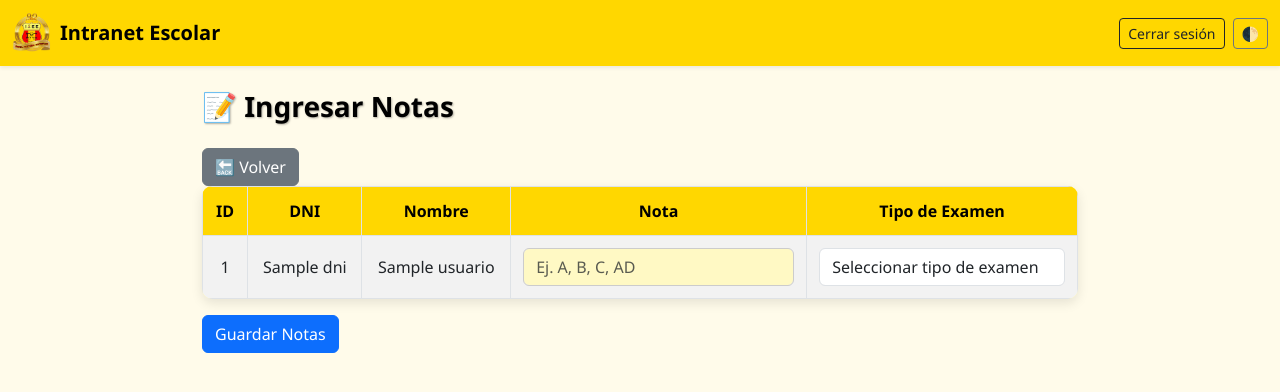
After one commit to NielCM0/DAC, a Flask app: page /ingresar_notas/1 in a window 1280 px wide. The commit adds this page. Shown: the top 392 px of the page. Run offline with Flask 3, Linux system fonts and the light colour scheme; a database or web service that is not in the repository returns one stand-in record (values such as "Sample title"); some libraries are stand-ins or nearby versions.

Commit message:
export pdf and more

```diff
--- a/app.py
+++ b/app.py
@@ -5,6 +5,10 @@ from werkzeug.security import generate_password_hash, check_password_hash
 import requests
 from flask import jsonify
 from flask import Flask, render_template, request, redirect, session, flash
+from io import BytesIO
+from reportlab.lib.pagesizes import letter
+from reportlab.pdfgen import canvas
+from flask import Response
 
 app = Flask(__name__)
 app.secret_key = 'supersecretkey'
@@ -460,8 +464,8 @@ def ver_cursos():
     conn.close()
     return render_template('ver_cursos.html', cursos=cursos)
 
-@app.route('/ver_notas/<int:curso_id>')
-def ver_notas(curso_id):
+@app.route('/modificar_nota_curso/<int:curso_id>')
+def modificar_nota_curso(curso_id):
     if session.get('rol') != 'docente':
         return redirect('/')
 
@@ -478,7 +482,7 @@ def ver_notas(curso_id):
     cur.close()
     conn.close()
 
-    return render_template('ver_notas.html', notas=notas)
+    return render_template('modificar_nota_curso.html', notas=notas)
 @app.route('/modificar_nota/<int:curso_id>/<int:estudiante_id>/<tipo>', methods=['GET', 'POST'])
 def modificar_nota(curso_id, estudiante_id, tipo):
     if session.get('rol') != 'docente':
@@ -554,8 +558,8 @@ def buscar_estudiante():
         print("ERROR en /buscar_estudiante:", e)
         return jsonify({"error": "Error al buscar estudiantes"}), 500
 
-@app.route('/ver_estudiantes_curso/<int:curso_id>', methods=['GET', 'POST'])
-def ver_estudiantes_curso(curso_id):
+@app.route('/ingresar_notas/<int:curso_id>', methods=['GET', 'POST'])
+def ingresar_notas(curso_id):
     conn = get_db_connection()
     cur = conn.cursor()
 
@@ -572,15 +576,13 @@ def ver_estudiantes_curso(curso_id):
                 cur.execute("""
                     INSERT INTO notas (estudiante_id, curso_id, nota, tipo)
                     VALUES (%s, %s, %s, %s)
-                    ON CONFLICT (estudiante_id, curso_id)
-                    DO UPDATE SET nota = EXCLUDED.nota, tipo = EXCLUDED.tipo
                 """, (estudiante_id.split('_')[1], curso_id, nota, tipo_examen))
 
         conn.commit()
         cur.close()
         conn.close()
         flash("Notas y tipos de examen guardados correctamente", "success")
-        return redirect(f"/ver_estudiantes_curso/{curso_id}")
+        return redirect(f"/ingresar_notas/{curso_id}")
 
     # Obtener los estudiantes del curso
     cur.execute("""
@@ -596,7 +598,185 @@ def ver_estudiantes_curso(curso_id):
     cur.close()
     conn.close()
 
-    return render_template('ver_estudiantes_curso.html', estudiantes=estudiantes, curso_id=curso_id)
+    return render_template('ingresar_notas.html', estudiantes=estudiantes, curso_id=curso_id)
+
+@app.route('/ver_notas_curso/<int:curso_id>', methods=['GET'])
+def ver_notas_curso(curso_id):
+    conn = get_db_connection()
+    cur = conn.cursor()
+
+    # Obtener los tipos de examen para el curso
+    cur.execute("""
+        SELECT DISTINCT tipo
+        FROM notas
+        WHERE curso_id = %s
+    """, (curso_id,))
+    tipos_examen = cur.fetchall()
+
+    # Obtener las notas de los estudiantes
+    cur.execute("""
+        SELECT u.id, u.nombre, u.dni, n.nota, n.tipo
+        FROM usuarios u
+        JOIN estudiantes_cursos ec ON u.id = ec.estudiante_id
+        LEFT JOIN notas n ON u.id = n.estudiante_id AND ec.curso_id = n.curso_id
+        WHERE ec.curso_id = %s
+    """, (curso_id,))
+    estudiantes = cur.fetchall()
+
+    # Organizar las notas por tipo de examen para cada estudiante
+    estudiantes_dict = {}
+    for estudiante in estudiantes:
+        estudiante_id = estudiante['id']
+        if estudiante_id not in estudiantes_dict:
+            estudiantes_dict[estudiante_id] = {
+                'id': estudiante_id,
+                'nombre': estudiante['nombre'],
+                'dni': estudiante['dni'],
+                'notas': {}
+            }
+
+        estudiantes_dict[estudiante_id]['notas'][estudiante['tipo']] = estudiante['nota']
+
+    cur.close()
+    conn.close()
+
+    return render_template('ver_notas_curso.html', estudiantes=estudiantes_dict.values(), curso_id=curso_id, tipos_examen=tipos_examen)
+
+
+@app.route('/exportar_notas/<int:curso_id>', methods=['GET'])
+def exportar_notas(curso_id):
+    conn = get_db_connection()
+    cur = conn.cursor()
+
+    # Obtener el nombre del curso
+    cur.execute("""
+        SELECT nombre
+        FROM cursos
+        WHERE id = %s
+    """, (curso_id,))
+    curso = cur.fetchone()
+    curso_nombre = curso['nombre'] if curso else 'Curso Desconocido'
+
+    # Obtener los estudiantes y sus notas para el curso
+    cur.execute("""
+        SELECT u.id, u.nombre, u.dni, n.tipo, n.nota
+        FROM usuarios u
+        JOIN estudiantes_cursos ec ON u.id = ec.estudiante_id
+        LEFT JOIN notas n ON u.id = n.estudiante_id AND ec.curso_id = n.curso_id
+        WHERE ec.curso_id = %s
+    """, (curso_id,))
+    estudiantes = cur.fetchall()
+
+    # Obtener los tipos de examen
+    cur.execute("""
+        SELECT DISTINCT tipo
+        FROM notas
+        WHERE curso_id = %s
+    """, (curso_id,))
+    tipos_examen = cur.fetchall()
+
+    cur.close()
+    conn.close()
+
+    # Crear un archivo PDF en memoria
+    buffer = BytesIO()
+    c = canvas.Canvas(buffer, pagesize=letter)
+    width, height = letter
+
+    # Título del curso
+    c.setFont("Helvetica-Bold", 16)
+    c.drawString(200, height - 40, f"Boleta de Notas - {curso_nombre}")
+
+    # Títulos de las columnas
+    c.setFont("Helvetica-Bold", 12)
+    y_position = height - 80
+    c.drawString(30, y_position, "ID")
+    c.drawString(80, y_position, "DNI")
+    c.drawString(160, y_position, "Nombre")
+
+    # Agregar las columnas de tipos de examen, comenzando a partir de una posición más a la derecha
+    x_position = 340
+    for tipo in tipos_examen:
+        c.drawString(x_position, y_position, tipo['tipo'])
+        x_position += 50  # Espaciado entre columnas para los tipos de examen
+
+    y_position -= 20  # Espacio después de los encabezados
+
+    # Crear un diccionario para agrupar las notas por estudiante
+    estudiantes_dict = {}
+    for estudiante in estudiantes:
+        if estudiante['id'] not in estudiantes_dict:
+            estudiantes_dict[estudiante['id']] = {
+                'id': estudiante['id'],
+                'nombre': estudiante['nombre'],
+                'dni': estudiante['dni'],
+                'notas': {}
+            }
+        estudiantes_dict[estudiante['id']]['notas'][estudiante['tipo']] = estudiante['nota']
+
+    # Ajustar el tamaño de la fuente
+    font_size = 10  # Fuente normal
+    c.setFont("Helvetica", font_size)
+
+    # Mostrar las notas de los estudiantes
+    for estudiante in estudiantes_dict.values():
+        c.setFont("Helvetica", font_size)  # Fuente más pequeña para las notas
+        c.drawString(30, y_position, str(estudiante['id']))
+        c.drawString(80, y_position, str(estudiante['dni']))
+
+        # Ajuste automático del nombre para que no se desborde, y dividirlo si es necesario
+        name = estudiante['nombre']
+        max_name_width = 160  # Ancho máximo permitido para el nombre
+        name_lines = []
+
+        # Ajustar el nombre si excede el ancho de la columna
+        max_width = max_name_width  # Ancho máximo permitido para la columna de nombre
+        words = name.split()  # Dividir el nombre en palabras
+        current_line = ""
+        for word in words:
+            # Si agregar la palabra excede el límite de ancho, comenzamos una nueva línea
+            if c.stringWidth(current_line + " " + word, "Helvetica", font_size) < max_width:
+                current_line += " " + word
+            else:
+                name_lines.append(current_line)
+                current_line = word
+        if current_line:  # Añadir la última línea
+            name_lines.append(current_line)
+
+        # Dibujar el nombre (ahora dividido en líneas)
+        y_offset = 0
+        for line in name_lines:
+            c.drawString(160, y_position - y_offset, line)
+            y_offset += 12  # Desplazar hacia abajo para cada nueva línea del nombre
+
+        y_position -= (y_offset)  # Ajustar la posición Y en función del número de líneas de nombre
+
+        # Mostrar las notas por tipo de examen
+        x_position = 340
+        for tipo in tipos_examen:
+            tipo_examen = tipo['tipo']
+            # Mostrar la nota si existe para ese tipo de examen, sino mostrar un guion
+            c.drawString(x_position, y_position, estudiante['notas'].get(tipo_examen, '--'))
+            x_position += 50  # Espaciado entre columnas
+
+        y_position -= 50  # Espacio entre filas de estudiantes
+
+        # Verificar si hay espacio suficiente en la página, si no, agregar una nueva página
+        if y_position < 60:
+            c.showPage()
+            c.setFont("Helvetica", font_size)
+            y_position = height - 80
+
+    # Guardar el archivo PDF en memoria
+    c.showPage()
+    c.save()
+
+    # Obtener el contenido del PDF generado
+    buffer.seek(0)
+    pdf_content = buffer.getvalue()
+
+    # Enviar el PDF al navegador como respuesta HTTP
+    return Response(pdf_content, content_type='application/pdf')
 
 if __name__ == '__main__':
     app.run(debug=True)
--- a/requirements.txt
+++ b/requirements.txt
@@ -9,7 +9,9 @@ idna==3.10
 itsdangerous==2.2.0
 Jinja2==3.1.6
 MarkupSafe==3.0.2
+pillow==11.3.0
 psycopg2-binary==2.9.10
+reportlab==4.4.2
 requests==2.32.4
 urllib3==2.5.0
 Werkzeug==3.1.3
--- a/templates/estudiantes.html
+++ b/templates/estudiantes.html
@@ -5,7 +5,9 @@
 {% block content %}
 
 <h4 class="mt-4">Estudiantes</h4>
-
+<div class="d-flex flex-wrap gap-2">
+            <a href="/docente" class="btn btn-secondary">🔙 Volver</a>
+        </div>
 <div class="table-responsive">
     <table class="table table-bordered table-striped align-middle">
         <thead class="table-light">
--- /dev/null
+++ b/templates/ingresar_notas.html
@@ -0,0 +1,50 @@
+{% extends 'base.html' %}
+
+{% block title %}Estudiantes del Curso{% endblock %}
+
+{% block content %}
+<h3 class="mb-4">📝 Ingresar Notas</h3>
+ <div class="d-flex flex-wrap gap-2">
+            <a href="/docente" class="btn btn-secondary">🔙 Volver</a>
+        </div>
+
+<form method="POST">
+    <table class="table table-bordered table-striped">
+        <thead>
+            <tr>
+                <th>ID</th>
+                <th>DNI</th>
+                <th>Nombre</th>
+                <th>Nota</th>
+                <th>Tipo de Examen</th>
+            </tr>
+        </thead>
+        <tbody>
+            {% for estudiante in estudiantes %}
+            <tr>
+                <td>{{ estudiante['id'] }}</td> <!-- ID del estudiante -->
+                <td>{{ estudiante['dni'] }}</td> <!-- DNI del estudiante -->
+                <td>{{ estudiante['nombre'] }}</td> <!-- Nombre del estudiante -->
+                <td>
+                    <!-- Campo para ingresar la nota del estudiante -->
+                    <input type="text" class="form-control" name="nota_{{ estudiante['id'] }}" placeholder="Ej. A, B, C, AD"
+                           pattern="^(A|B|C|AD)$" title="Solo puedes ingresar A, B, C, o AD" required>
+                </td>
+                <td>
+                    <!-- Campo para seleccionar el tipo de examen -->
+                    <select class="form-control" name="tipo_{{ estudiante['id'] }}" required>
+                        <option value="">Seleccionar tipo de examen</option>
+                        <option value="Parcial">Parcial</option>
+                        <option value="Final">Final</option>
+                        <option value="Extraordinario">Extraordinario</option>
+                    </select>
+                </td>
+            </tr>
+            {% endfor %}
+        </tbody>
+    </table>
+
+    <!-- Botón para guardar las notas -->
+    <button type="submit" class="btn btn-primary">Guardar Notas</button>
+</form>
+{% endblock %}
```
Also changed, not shown: templates/docente_panel.html (+4 -3 lines), templates/modificar_nota_curso.html (added, +54 -0 lines), templates/ver_notas_curso.html (added, +49 -0 lines).
